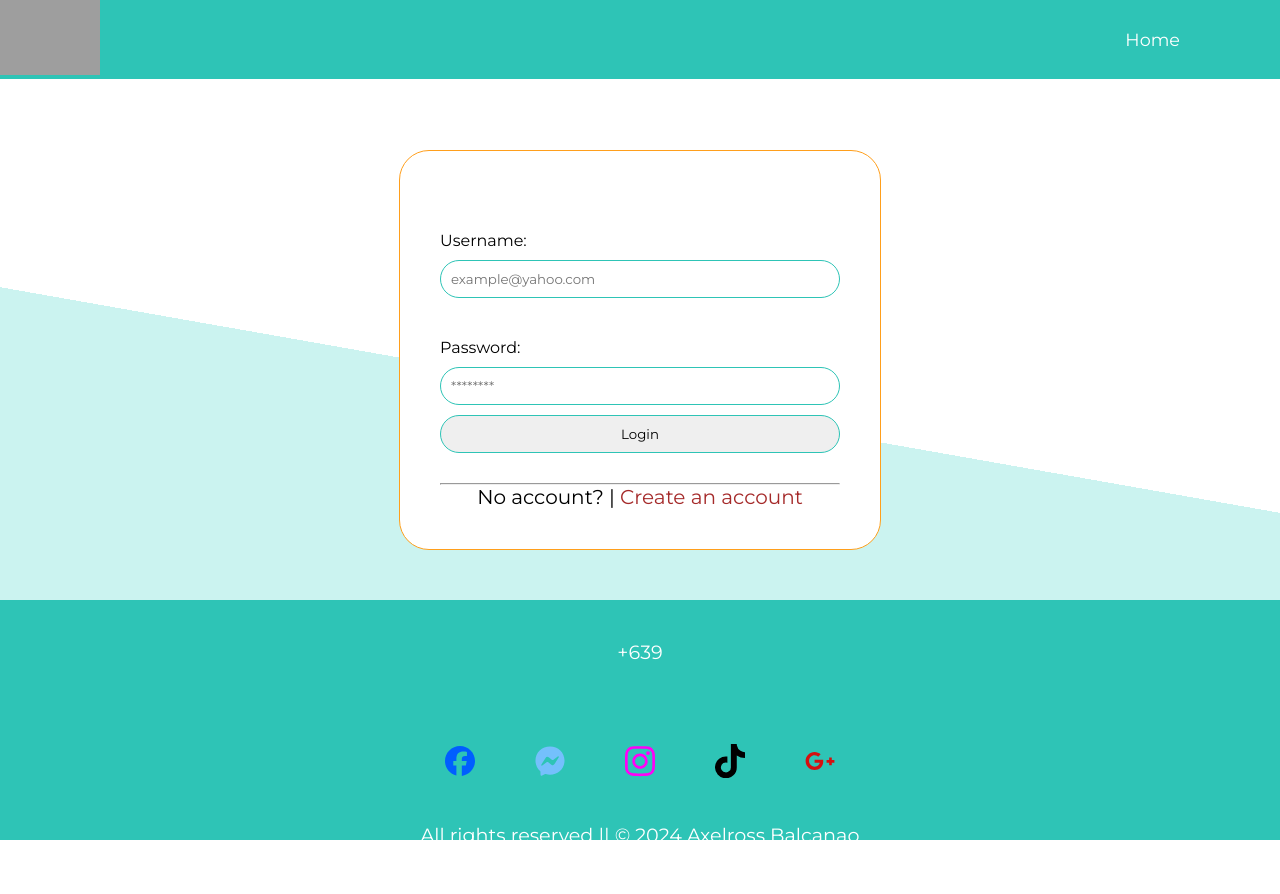
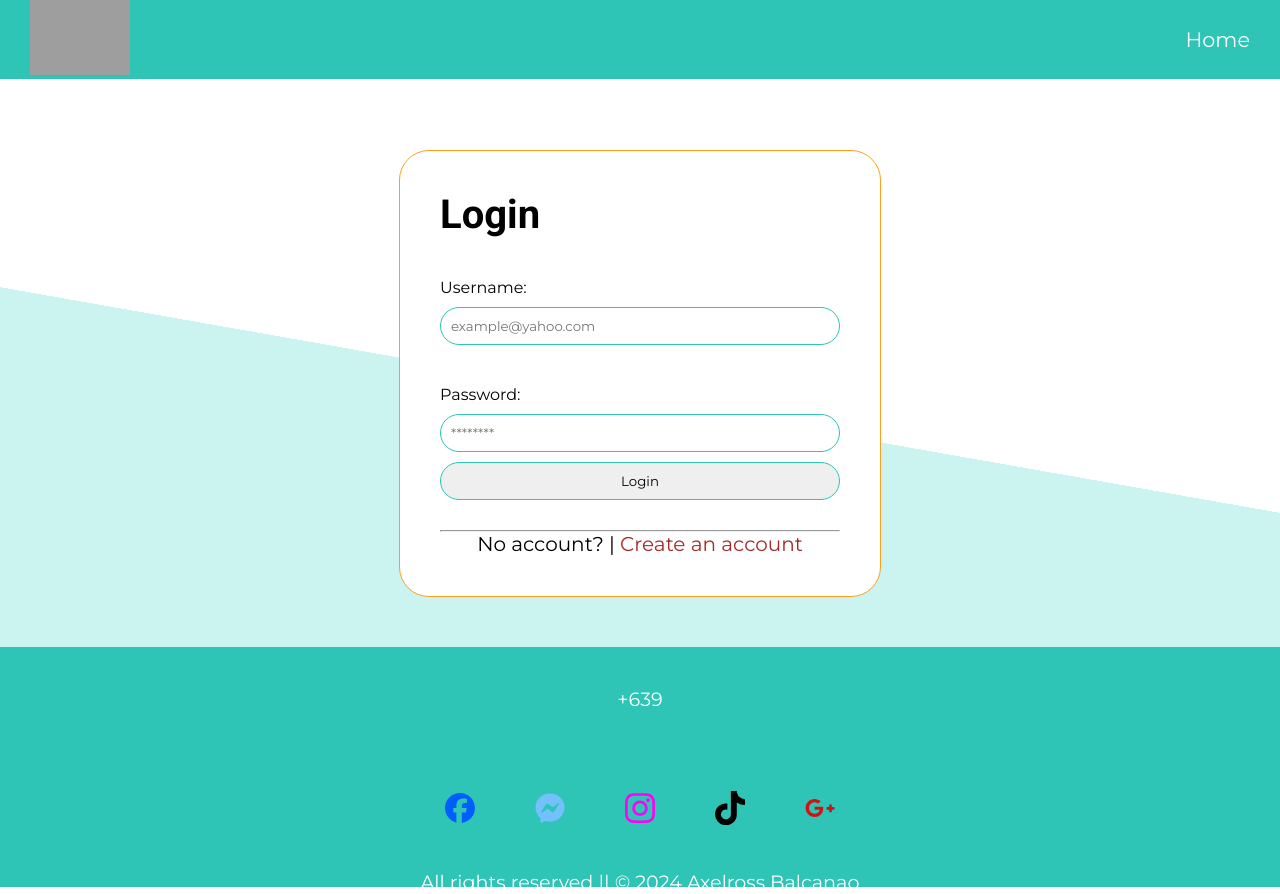
Before and after one commit to Dark12Phantom/EquityFinance, a plain HTML site: page login-register.html in a window 1280 px wide. Before the commit the page ends 847 px from the top, so only its background shows below. Drawn offline with Linux system fonts and the light colour scheme; grey boxes are pictures that could not be loaded.

Commit message:
Add files via upload

```diff
--- a/login-register.html
+++ b/login-register.html
@@ -19,41 +19,27 @@
     <link rel="stylesheet" href="./css/profile.css">
     <link rel="stylesheet" href="./css/login-page.css">
     <link rel="stylesheet" href="./css/login-page.css">
-
-    <style>
-        #nav-buttons {
-            display: flex;
-            position: relative;
-            top: 0;
-            height: max-content;
-            flex-grow: 1;
-            justify-content: flex-end;
-        }
-
-        #nav-buttons ul li {
-            padding: 0;
-        }
-    </style>
 </head>
 
 <body>
     <header class="">
-        <nav>
+        <div class="login-nav">
             <div id="logo">
                 <a href="./index.html"><img src="./resources/photo_2024-10-19_14-21-16.png" alt="Logo">
                 </a>
             </div>
-            <div id="nav-buttons">
+            <div id="login-buttons">
                 <ul>
                     <li><a href="./index.html#hero">Home</a></li>
                 </ul>
             </div>
-        </nav>
+        </div>
     </header>
 
     <main>
         <section id="login">
             <form action="">
+                <h1>Login</h1>
                 <div class="log uname">
                     <label for="uname">Username: </label>
                     <input type="email" name="uname" id="uname" placeholder="example@yahoo.com">
@@ -74,6 +60,7 @@
 
         <section id="register">
             <form action="">
+                <h1>Register</h1>
                 <div class="reg info">
                     <label for="fname">First Name: </label>
                     <input type="text" name="fname" id="fname" placeholder="First Name">
@@ -91,6 +78,7 @@
                 <div class="reg reg-btn">
                     <input type="submit" value="Register">
                 </div>
+                <hr>
                 <div id="ask2" class="reg ask">
                     <p>Have account? | <span id="ask-login">Login</span></p>
                 </div>
```
